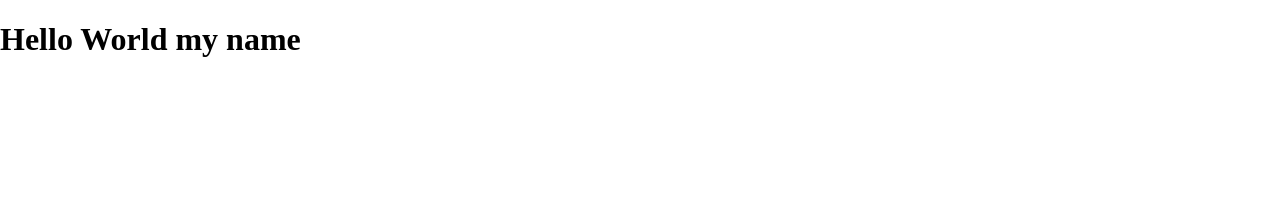
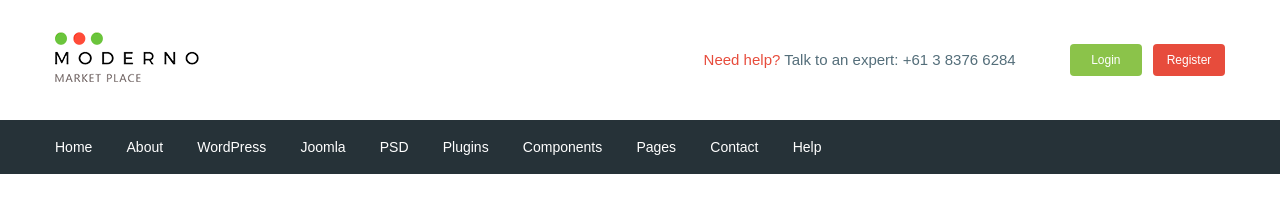
Before and after one commit to tquiet/moderno, a website: page app/index.html in a window 1280 px wide. Drawn offline with nearby package versions, Linux system fonts and the light colour scheme; files that its build step writes are made by us from their sources.

Commit message:
added header

```diff
--- a/app/index.html
+++ b/app/index.html
@@ -1,14 +1,57 @@
 <!DOCTYPE html>
 <html lang="en">
   <head>
-  <meta charset="UTF-8">
-  <meta name="viewport" content="width=device-width, initial-scale=1.0">
+    <meta charset="UTF-8" />
+    <meta name="viewport" content="width=device-width, initial-scale=1.0" />
     <title>Document</title>
-  <link rel="stylesheet" href="css/libs.min.css">
-  <link rel="stylesheet" href="css/style.min.css">
+    <link href="https://fonts.googleapis.com/css?family=Roboto:500,700&display=swap" rel="stylesheet">
+    <link rel="stylesheet" href="css/libs.min.css" />
+    <link rel="stylesheet" href="css/style.min.css" />
   </head>
   <body>
-  <h1>Hello World my name</h1>
+    <header class="header">
+      <div class="header__top">
+        <div class="container">
+          <div class="header__top-inner">
+            <div class="header__logo">
+              <a href="#">
+                <img src="images/logo.png" alt="header-logotype" />
+              </a>
+            </div>
+            <div class="header__text">
+              <a href="#"><span>Need help?</span></a>
+              Talk to an expert:
+              <a class="header__phone" href="tel:+61383766284"
+                >+61 3 8376 6284</a
+              >
+            </div>
+            <div class="header_box">
+              <a href="#" class="basker"></a>
+              <a href="#" class="header__btn header__btn-login">Login</a>
+              <a href="#" class="header__btn header__btn-register">Register</a>
+            </div>
+          </div>
+        </div>
+      </div>
+      <div class="header__menu">
+        <div class="container">
+          <nav class="menu">
+            <ul class="menu__list">
+              <li><a href="#">Home</a></li>
+              <li><a href="#">About</a></li>
+              <li><a href="#">WordPress</a></li>
+              <li><a href="#">Joomla</a></li>
+              <li><a href="#">PSD</a></li>
+              <li><a href="#">Plugins</a></li>
+              <li><a href="#">Components</a></li>
+              <li><a href="#">Pages</a></li>
+              <li><a href="#">Contact</a></li>
+              <li><a href="#">Help</a></li>
+            </ul>
+          </nav>
+        </div>
+      </div>
+    </header>
     <script src="https://ajax.googleapis.com/ajax/libs/jquery/3.4.1/jquery.min.js"></script>
     <script src="js/libs.min.js"></script>
     <script src="js/main.min.js"></script>
--- /dev/null
+++ b/app/scss/_fonts.scss
@@ -0,0 +1,7 @@
+@font-face {
+  font-family: 'Roboto-Regular', sans-serif;
+  src: url("../fonts/Roboto-Regular.woff2") format("woff2"),
+    url("../fonts/Roboto-Regular.woff") format("woff");
+  font-weight: 400;
+  font-display: swap;
+}
--- /dev/null
+++ b/app/scss/_global.scss
@@ -0,0 +1,32 @@
+html {
+  box-sizing: border-box;
+}
+*,
+*::before,
+*::after {
+  box-sizing: inherit;
+}
+a {
+  display: inline-block;
+  text-decoration: none;
+  color: $text;
+}
+ul,
+li {
+  margin: 0;
+  padding: 0;
+  list-style: none;
+}
+body {
+  font-family: 'Roboto-Regular', sans-serif;
+  font-size: 15px;
+  line-height: 24px;
+  color: $text;
+  font-weight: 400;
+}
+
+.container {
+  max-width: 1200px;
+  margin: 0 auto;
+  padding: 15px 15px;
+}
--- /dev/null
+++ b/app/scss/_vars.scss
@@ -0,0 +1,4 @@
+$text: #546e7a;
+$red: #e74c3c;
+$green: #8bc34a;
+$bg: #263238;
--- a/app/scss/style.scss
+++ b/app/scss/style.scss
@@ -1,14 +1,51 @@
-html{
-  box-sizing: border-box;
+@import 'vars';
+@import 'global';
+@import 'fonts';
+
+.header__top-inner{
+  display: flex;
+  justify-content: space-between;
+  align-items: center;
+  height: 90px;
 }
-
-*,
-*::before,
-*::after{
-  box-sizing: inherit;
+.header__text{
+  margin-left: auto;
+  margin-right: 50px;
+  span{
+    color: $red;
+  }
 }
-
-
-.test{
+.header__btn{
+  padding: 4px;
+  width: 72px;
+  border-radius: 4px;
+  text-align: center;
+  color: #fff;
+  font-size: 12px;
+}
+.header__btn-login{
+  background-color: $green;
+}
+.header__btn-register{
+  background-color: $red;
+  margin-left: 7px;
+}
+.header__menu{
+  background-color: $bg;
+}
+.menu{
   display: flex;
+  align-items: center;
 }
+.menu__list{
+  li{
+    display: inline-block;
+    &+li{
+      margin-left: 30px;
+    }
+  }
+  a{
+    color: #ffffff;
+    font-size: 14px;
+  }
+}
--- a/gulpfile.js
+++ b/gulpfile.js
@@ -9,7 +9,7 @@ let gulp = require("gulp"),
 
 gulp.task("sass", function() {
   return gulp
-    .src("app/scss/style.scss")
+    .src("app/scss/**/*.scss")
     .pipe(sass({ outputStyle: "compressed" }))
     .pipe(rename({ suffix: ".min" }))
     .pipe(autoprefixer({
@@ -51,7 +51,7 @@ gulp.task('js', function(){
 });
 
 gulp.task("watch", function() {
-  gulp.watch("app/scss/style.scss", gulp.parallel("sass"));
+  gulp.watch("app/scss/**/*.scss", gulp.parallel("sass"));
   gulp.watch("app/*.html", gulp.parallel("html"));
   gulp.watch("app/js/*.js", gulp.parallel("js"));
 });
```
Also changed, not shown: app/fonts/Roboto-Bold.ttf (added), app/fonts/Roboto-Medium.ttf (added), app/fonts/Roboto-Regular.ttf (added), app/fonts/Roboto-Regular.woff (added), app/fonts/Roboto-Regular.woff2 (added), app/images/logo.png (added). Lines whose indentation alone changed are shown as unchanged.
